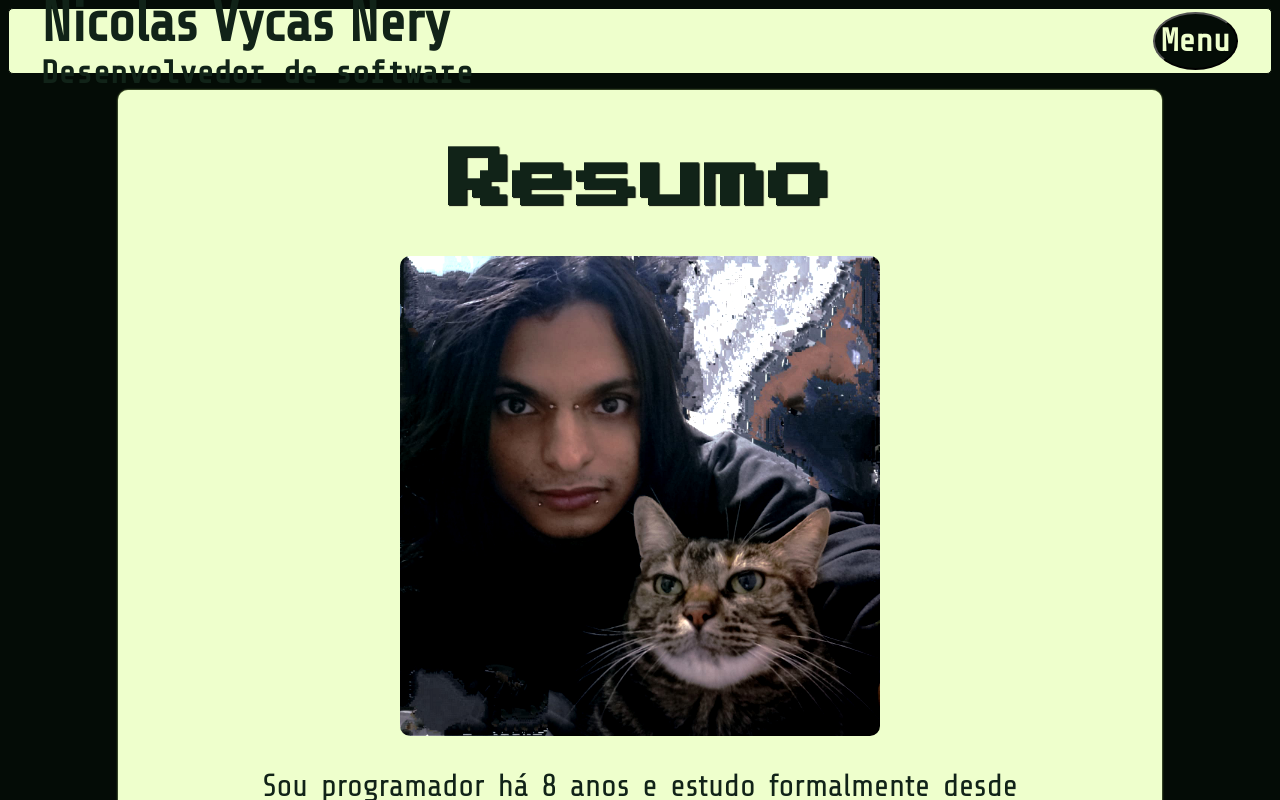
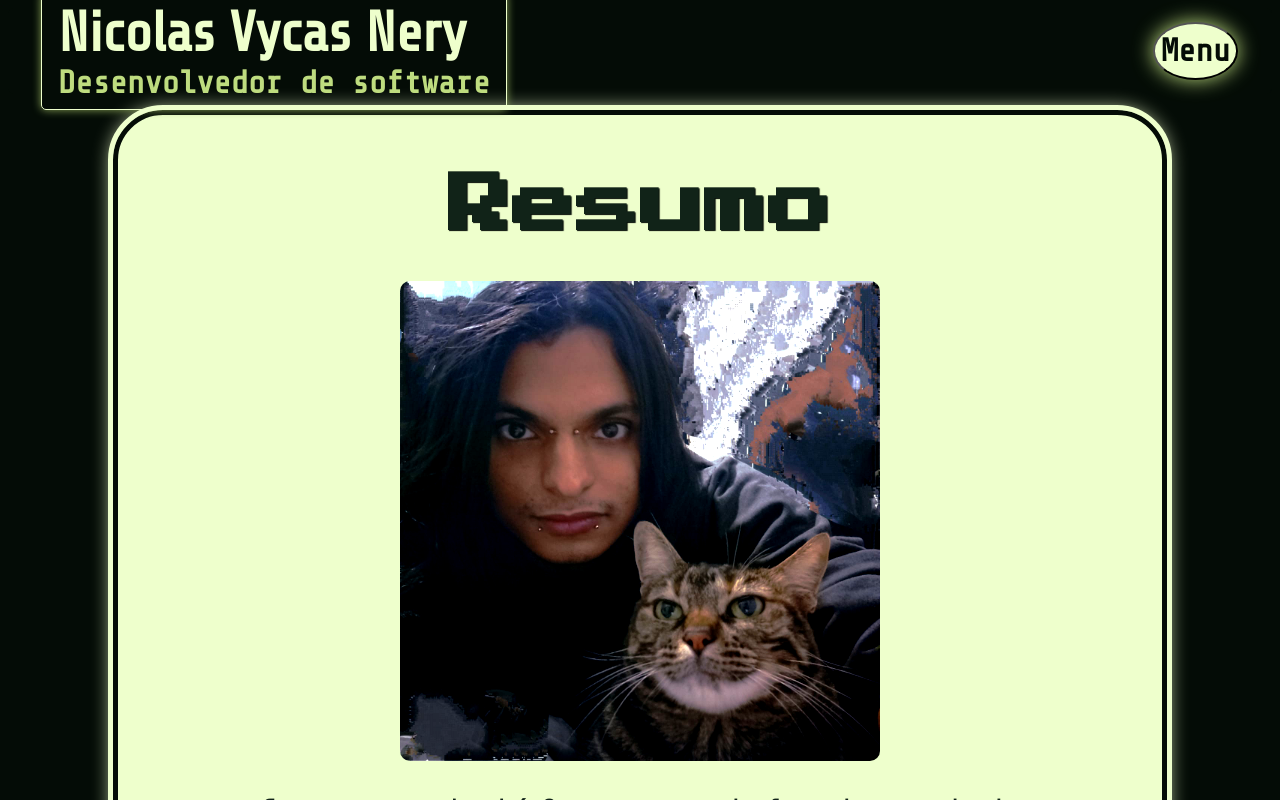
Before and after one commit to tomast1337/Portfolio, a React (Vite) app: page / in a window 1280 px wide. Shown: the top 800 px of the page. Built offline with nearby package versions, Linux system fonts and the light colour scheme; a web font is replaced by a local one.

Commit message:
Alterações no estilo

```diff
--- a/src/App.module.scss
+++ b/src/App.module.scss
@@ -1,6 +1,6 @@
 @use './base-colors.scss' as *;
 
-.overlay{
+.overlay {
     position: fixed;
     top: 0;
     left: 0;
@@ -17,14 +17,23 @@
 
 .container {
     background-color: $light1;
-    border-radius: 10px;
-    box-shadow: 0 0 2px $light2;
-    width: 95%;
+    width: 90%;
     height: fit-content;
     margin: 0 auto;
     padding: 1em;
     margin-top: 1em;
     min-height: 80vh;
+
+    border: 5px solid $dark1;
+    outline: 5px solid $light1;
+
+    border-radius: 50px;
+
+    box-shadow: 0 0 20px $light1;
+
+
+
+
     // desktop
     @media (min-width: 1025px) {
         width: 80%;
--- a/src/components/Navbar.module.scss
+++ b/src/components/Navbar.module.scss
@@ -5,18 +5,25 @@
     display: flex;
     justify-content: space-between;
     align-items: center;
-    padding: 0 2rem;
+    padding: 10px 2rem;
     height: fit-content;
-    background-color: $light1;
+    background-color: $dark1;
     border: 1px solid $dark1;
     border-radius: 5px;
     height: 8vh;
 
     .navbar_brand {
+        border: 1px solid $light1;
+        border-radius: 5px;
+        padding: 0.5rem 1rem;
+        box-shadow: 0 0 8px $light3;
+
+        cursor: pointer;
+
         h3 {
             font-size: 4em;
             font-weight: bold;
-            color: $dark2;
+            color: $light1;
             font-family: $fontText;
             margin: 0;
         }
@@ -24,13 +31,18 @@
         h4 {
             font-size: 2rem;
             font-weight: bold;
-            color: $dark2;
+            color: $light2;
             font-family: $fontMonoText;
             margin: 0;
         }
+        transition: all 0.3s ease-in-out;
+        //Transitions
+        &:hover {
+            border-radius: 10px;
+        }
 
-         // desktop
-         @media (min-width: 1025px) {
+        // desktop
+        @media (min-width: 1025px) {
             h3 {
                 font-size: 3.5rem;
             }
@@ -49,15 +61,15 @@
         height: 90%;
         aspect-ratio: 1;
         border-radius: 50%;
-        background-color: $dark1;
-        color: $light1;
+        background-color: $light1;
+        color: $dark1;
         font-size: 3em;
 
         // desktop
         @media (min-width: 1025px) {
             font-size: 2rem;
         }
-
+        box-shadow: 0 0 20px $light2;
         margin: 1px;
         font-weight: bold;
         cursor: pointer;
@@ -66,8 +78,8 @@
 
         &:hover,
         &:focus {
-            background-color: $dark2;
-            color: $light2;
+            background-color: $light2;
+            color: $dark2;
         }
     }
 
@@ -88,7 +100,7 @@
 
     border-radius: 25px;
     box-shadow: 0 0 100px rgba(0, 0, 0, 0.503);
-
+    width: 70%;
     @media (min-width: 1025px) {
         width: 50%;
     }
@@ -102,8 +114,6 @@
         padding: 2rem;
 
         width: 100%;
-        // desktop
-
 
         li {
             text-align: center;
--- a/src/components/Navbar.tsx
+++ b/src/components/Navbar.tsx
@@ -1,17 +1,24 @@
 import * as React from "react";
-import { Link } from "react-router-dom";
+import { Link, useNavigate } from "react-router-dom";
 import style from "./Navbar.module.scss";
 
 const Navbar = () => {
 
     const [isOpen, setIsOpen] = React.useState(false);
 
+    const navigate = useNavigate();
+
     const clickClose = () => setIsOpen(!isOpen);
 
     return (
         <>
             <div className={style.navbar}>
-                <span className={style.navbar_brand}>
+                <span className={style.navbar_brand}
+                    onClick={
+                        () => {
+                            navigate("/");
+                        }}
+                >
                     <h3>Nicolas Vycas Nery</h3>
                     <h4>Desenvolvedor de software</h4>
                 </span>
--- a/src/pages/ResumoPage.module.scss
+++ b/src/pages/ResumoPage.module.scss
@@ -31,8 +31,6 @@
         }
     }
 
-    // variable
-    $rotation: -10deg;
 
     img {
         float: left;
@@ -41,12 +39,6 @@
         height: auto;
         margin: 0 2rem;
         border-radius: 10px;
-        filter: grayscale(30%) contrast(1.5);
-
-        &:hover {
-            transform: rotateX($rotation*36);
-            transition: transform 2s;
-        }
-        transition: transform 1s;
+        filter: grayscale(0%) contrast(1.5);
     }
 }
--- a/src/pages/ShoutOuts.module.scss
+++ b/src/pages/ShoutOuts.module.scss
@@ -8,6 +8,7 @@
         color: $dark2;
         font-family: $fontTitle;
     }
+
 
     p {
         font-size: 2em;
@@ -34,6 +35,8 @@
         margin: 1%;
         background-color: $dark1;
         border-radius: 10px;
+        border: 2px solid $light1;
+        outline: 5px solid $dark1;
         box-shadow: 2px 2px 4px $dark1;
         min-width: 300px;
 
```
